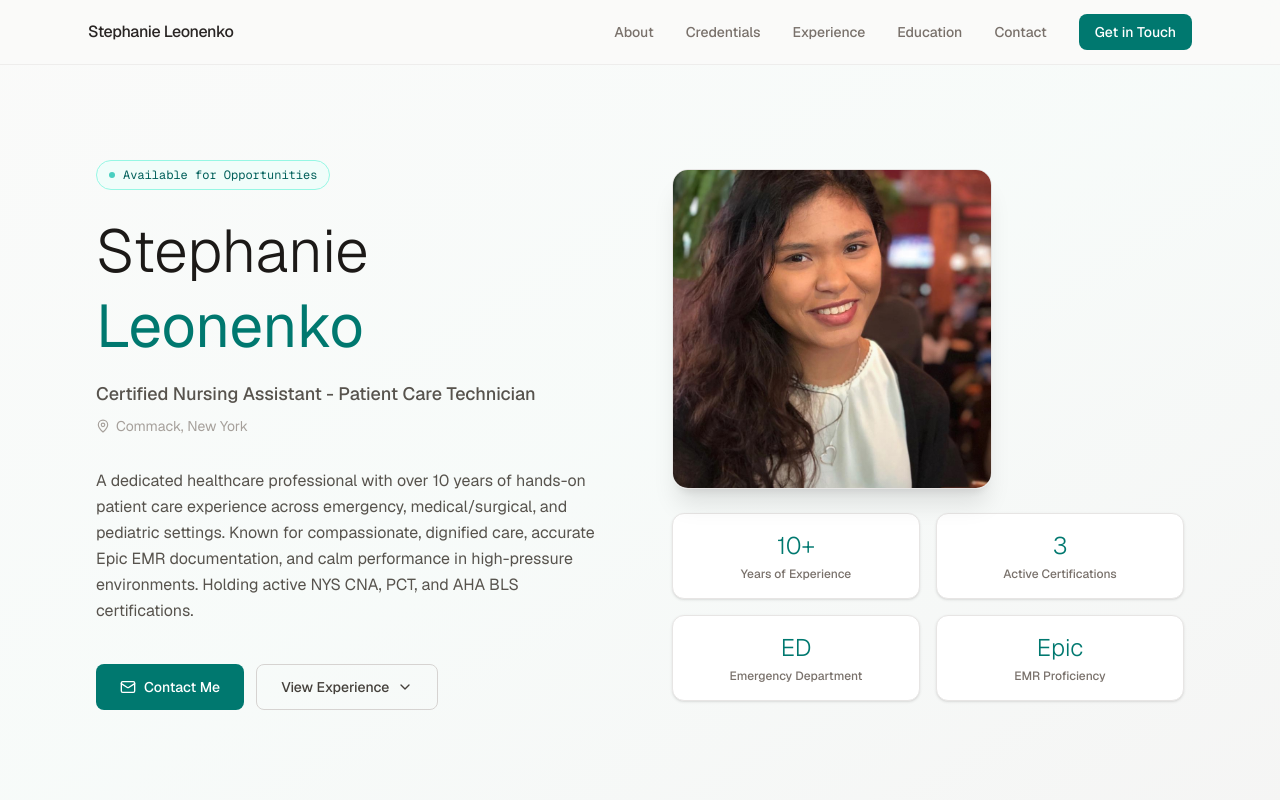
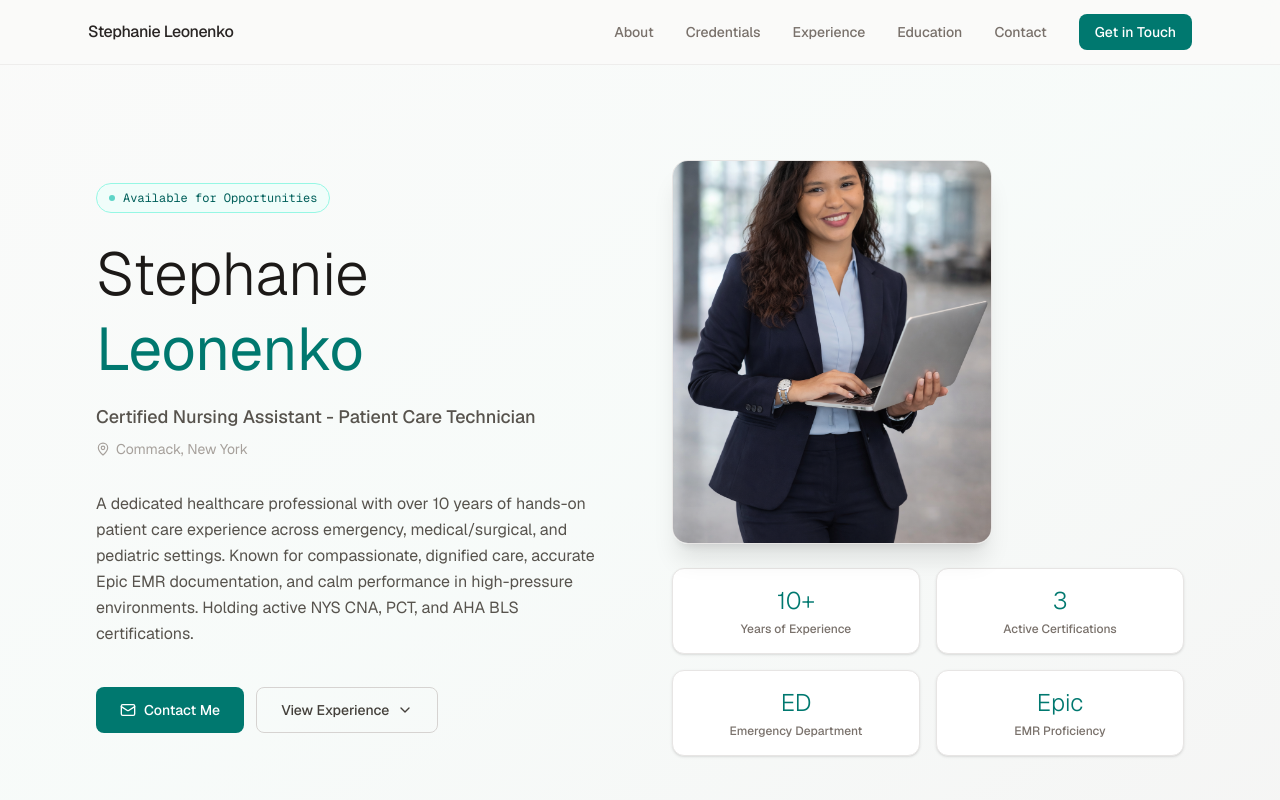
Before and after one commit to cyberkoder/stephanie-portfolio, a Next.js app: page / in a window 1280 px wide. Shown: the top 800 px of the page. Built offline with nearby package versions, Linux system fonts and the light colour scheme.

Commit message:
feat: swap hero photo to professional business portrait

```diff
--- a/app/page.tsx
+++ b/app/page.tsx
@@ -313,13 +313,13 @@ export default function Home() {
 
           <div className="flex flex-col gap-6 animate-fade-up delay-300">
             {/* Profile photo */}
-            <div className="relative mx-auto lg:mx-0 w-64 h-64 lg:w-80 lg:h-80 rounded-2xl overflow-hidden border border-stone-200 shadow-xl">
+            <div className="relative mx-auto lg:mx-0 w-64 h-80 lg:w-80 lg:h-96 rounded-2xl overflow-hidden border border-stone-200 shadow-xl">
               <Image
-                src="/stephanie.jpg"
+                src="/stephanie-hero.png"
                 alt="Stephanie Leonenko"
                 fill
                 sizes="(max-width: 1024px) 256px, 320px"
-                className="object-cover object-top"
+                className="object-cover object-center"
                 priority
               />
               {/* subtle vignette */}
```
Also changed, not shown: public/stephanie-hero.png (added).
